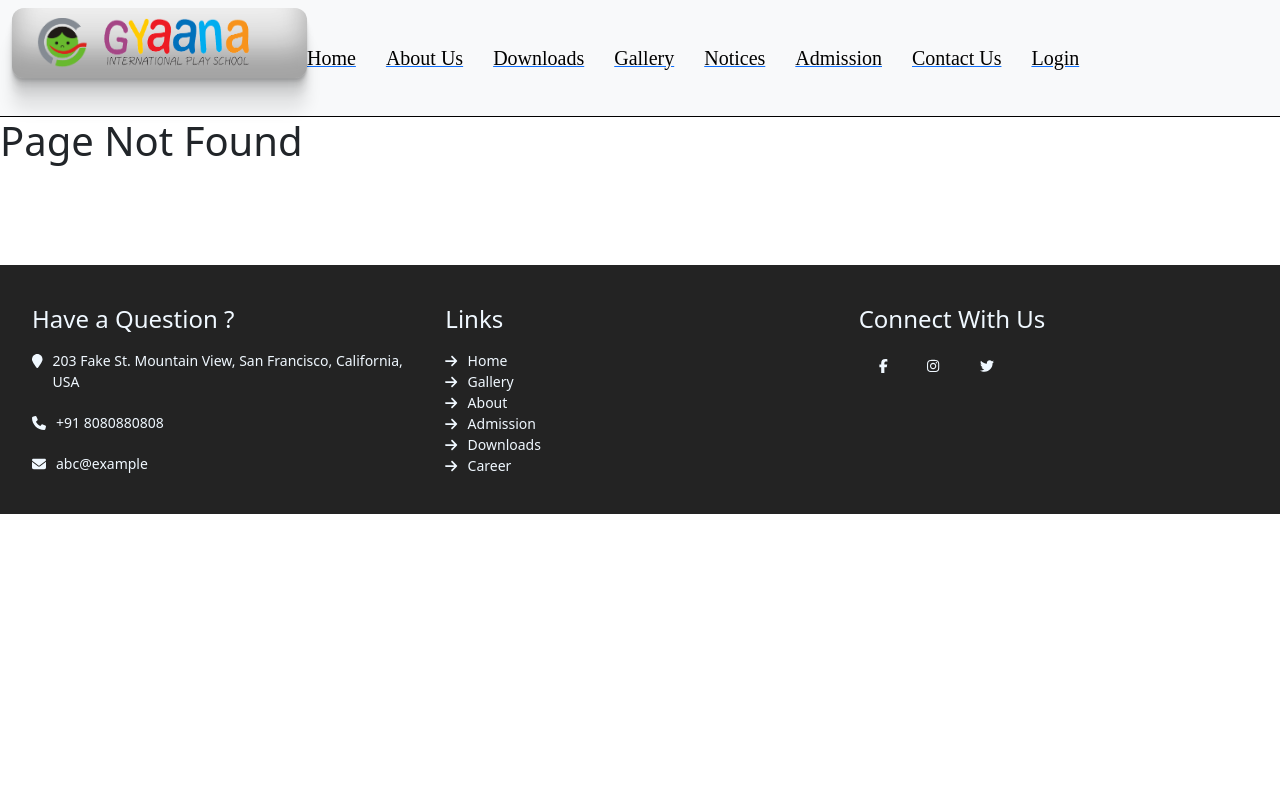
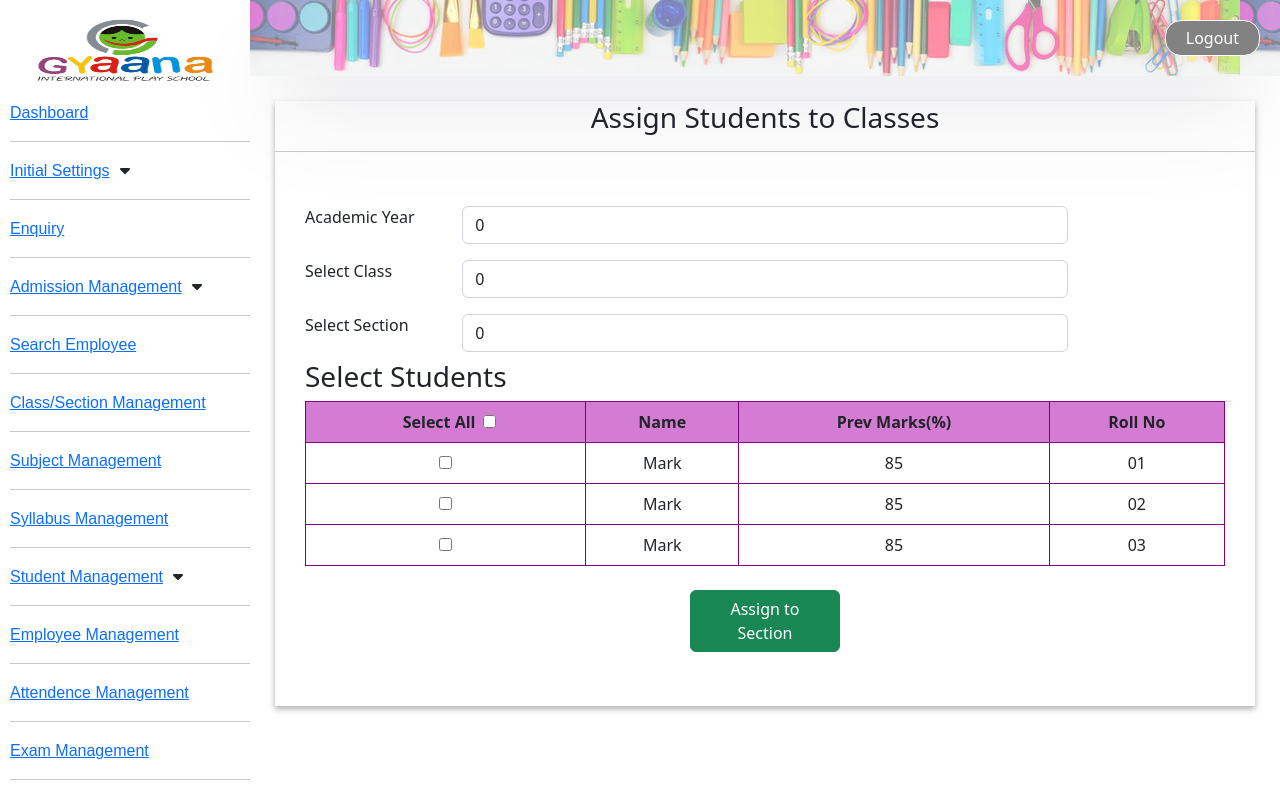
Before and after one commit to udbhavpushkar/gyaana-fe, a Next.js app: page /admin/assign-student in a window 1280 px wide. Before the commit this address had no page. Built offline with nearby package versions, Linux system fonts and the light colour scheme; sample sign-in values are in the browser's storage.

Commit message:
added assign student to class

```diff
--- a/components/Admin/Sidebar/menus.js
+++ b/components/Admin/Sidebar/menus.js
@@ -83,7 +83,13 @@ const headersData = [
 	},
 	{
 		name: "Student Management",
-		link: "/admin/download",
+		link: "#",
+		childs: [
+			{
+				name: "Assign students to Section",
+				link: "/admin/assign-student",
+			},
+		],
 	},
 	{
 		name: "Employee Management",
--- /dev/null
+++ b/pages/admin/assign-student/index.js
@@ -0,0 +1,133 @@
+import React from "react"
+import AdminLayout from "../../../components/Admin"
+import style from "./style.module.css"
+
+const AssignStudent = () => {
+	return (
+		<AdminLayout>
+			<div style={{ boxShadow: "0px 3px 6px rgba(128, 128, 128, 0.636)" }}>
+				<div className="text-center mb-3">
+					<h3>Assign Students to Classes</h3>
+					<hr />
+				</div>
+				<div>
+					<form style={{ padding: "30px" }}>
+						<div className="form-group row">
+							<label
+								htmlFor="exampleFormControlSelect1"
+								className="col-sm-2 col-form-label"
+							>
+								Academic Year
+							</label>
+							<div className="col-sm-8 my-2">
+								<select
+									className={` form-control`}
+									id="exampleFormControlSelect1"
+								>
+									<option className={` form-control`}>0</option>
+									<option className={` form-control`}>1</option>
+									<option className={` form-control`}>2</option>
+									<option className={` form-control`}>3</option>
+									<option className={` form-control`}>4</option>
+									<option className={` form-control`}>5</option>
+								</select>
+							</div>
+						</div>
+						<div className="form-group row">
+							<label
+								htmlFor="exampleFormControlSelect1"
+								className="col-sm-2 col-form-label"
+							>
+								Select Class
+							</label>
+							<div className="col-sm-8 my-2">
+								<select
+									className={` form-control`}
+									id="exampleFormControlSelect1"
+								>
+									<option className={` form-control`}>0</option>
+									<option className={` form-control`}>1</option>
+									<option className={` form-control`}>2</option>
+									<option className={` form-control`}>3</option>
+									<option className={` form-control`}>4</option>
+									<option className={` form-control`}>5</option>
+								</select>
+							</div>
+						</div>
+						<div className="form-group row">
+							<label
+								htmlFor="exampleFormControlSelect1"
+								className="col-sm-2 col-form-label"
+							>
+								Select Section
+							</label>
+							<div className="col-sm-8 my-2">
+								<select
+									className={` form-control`}
+									id="exampleFormControlSelect1"
+								>
+									<option className={` form-control`}>0</option>
+									<option className={` form-control`}>1</option>
+									<option className={` form-control`}>2</option>
+									<option className={` form-control`}>3</option>
+									<option className={` form-control`}>4</option>
+									<option className={` form-control`}>5</option>
+								</select>
+							</div>
+						</div>
+						<h3>Select Students</h3>
+
+						<table class={`table ${style.selectStudent}`}>
+							<thead>
+								<tr>
+									<th scope="col">
+										<span className="mx-2"> Select All</span>
+										<input type="checkbox" />
+									</th>
+									<th scope="col">Name</th>
+									<th scope="col">Prev Marks(%)</th>
+									<th scope="col">Roll No</th>
+								</tr>
+							</thead>
+							<tbody>
+								<tr>
+									<td>
+										<input type="checkbox" />
+									</td>
+
+									<td>Mark</td>
+									<td>85</td>
+									<td>01</td>
+								</tr>
+								<tr>
+									<td>
+										<input type="checkbox" />
+									</td>
+									<td>Mark</td>
+									<td>85</td>
+									<td>02</td>
+								</tr>
+								<tr>
+									<td>
+										<input type="checkbox" />
+									</td>
+									<td>Mark</td>
+									<td>85</td>
+									<td>03</td>
+								</tr>
+							</tbody>
+						</table>
+
+						<div className="text-center my-4">
+							<button style={{ width: "150px" }} className="btn btn-success">
+								Assign to Section
+							</button>
+						</div>
+					</form>
+				</div>
+			</div>
+		</AdminLayout>
+	)
+}
+
+export default AssignStudent
--- /dev/null
+++ b/pages/admin/assign-student/style.module.css
@@ -0,0 +1,9 @@
+.selectStudent > thead > tr > th {
+    background-color: rgb(212, 124, 212);
+    border: 1px solid purple;
+    text-align: center;
+}
+.selectStudent > tbody > tr > td {
+    border: 1px solid purple;
+    text-align: center;
+}
```
Also changed, not shown: pages/admin/admission/employee-admission.js (+76 -26 lines), pages/admin/index.js (+18 -6 lines).
